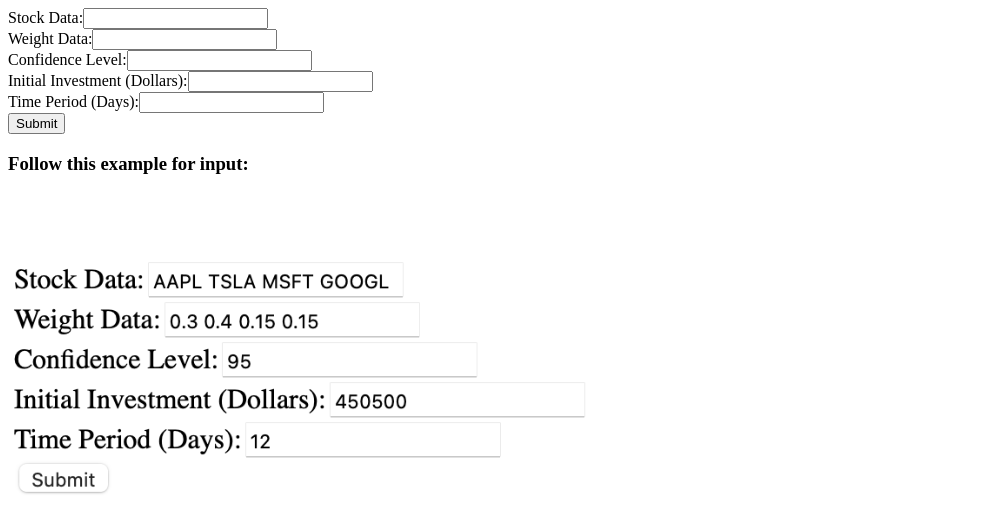
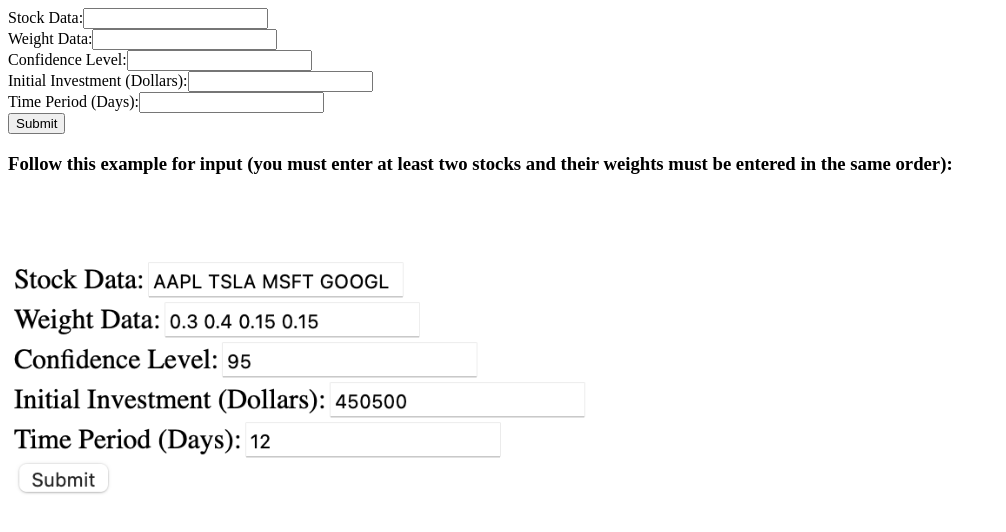
Before and after one commit to mazinal-ani/riskmanagement, a React (Create React App) app in the folder client/: page / in a window 1280 px wide. Shown: the top 532 px of the page, without its empty margins (0-1006 px from the left). Built offline with nearby package versions, Linux system fonts and the light colour scheme.

Commit message:
Fixed VaR output (limited to initial investment)

```diff
--- a/client/src/App.js
+++ b/client/src/App.js
@@ -90,7 +90,7 @@
         {responseData === null ? (
           <div>
             <h3>
-              Follow this example for input:
+              Follow this example for input (you must enter at least two stocks and their weights must be entered in the same order):
             </h3>
             <img src={require('./example.png')} alt='exampleImage' className='example_image'/>
           </div>
```
Also changed, not shown: 1 other file (tests, documents, lock files or other folders).
